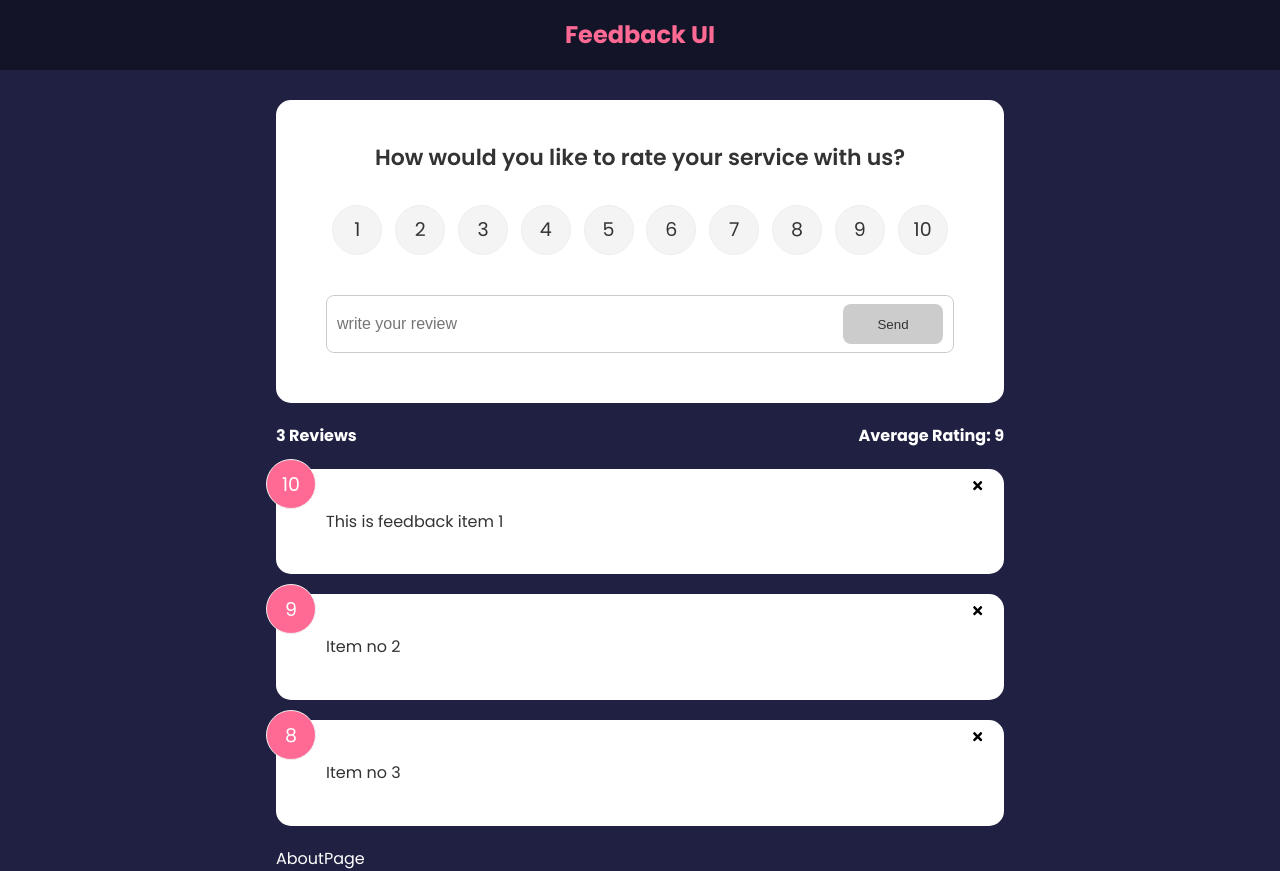
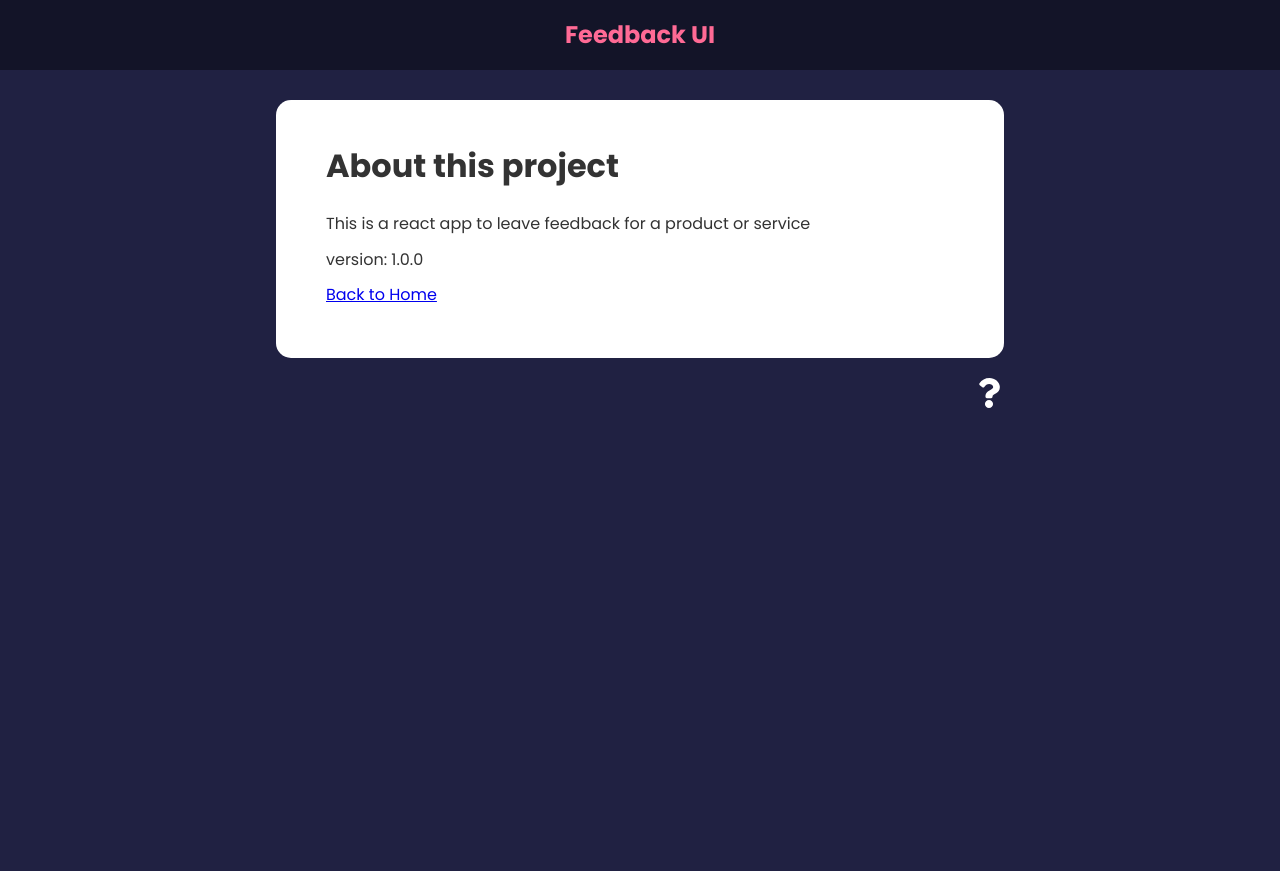
Before and after one commit to ridoankhan/feedback-app, a React (Create React App) app in the folder feedback-app/: page /about in a window 1280 px wide. After the commit the page ends 800 px from the top, so only its background shows below. Built offline with nearby package versions, Linux system fonts and the light colour scheme.

Commit message:
route added partially]

```diff
--- a/feedback-app/package.json
+++ b/feedback-app/package.json
@@ -10,7 +10,7 @@
     "react": "^18.2.0",
     "react-dom": "^18.2.0",
     "react-icons": "^4.4.0",
-    "react-router-dom": "^6.3.0",
+    "react-router-dom": "^6.4.0",
     "react-scripts": "^2.1.3",
     "uuid": "^9.0.0",
     "web-vitals": "^2.1.4"
--- a/feedback-app/src/App.js
+++ b/feedback-app/src/App.js
@@ -1,4 +1,5 @@
 import React, { useState } from 'react'
+import { BrowserRouter as Router, Route, Routes } from 'react-router-dom'
 import { v4 as uuidv4 } from 'uuid'
 import Header from './components/Header'
 import FeedbackList from './components/FeedbackList'
@@ -7,6 +8,7 @@
 import FeedbackStats from './components/FeedbackStats'
 import FeedbackForm from './components/FeedbackForm'
 import AboutPage from './components/pages/AboutPage'
+import AboutIconLink from './components/AboutIconLink'
 
 function App() {
   const [feedback, setFeedback] = useState(FeedbackData)
@@ -24,15 +26,32 @@
   }
 
   return (
-    <>
+    <Router>
       <Header />
       <div className='container'>
-        <FeedbackForm handleAdd={addFeedback} />
-        <FeedbackStats feedback={feedback} />
-        <FeedbackList feedback={feedback} handleDelete={deleteFeedback} />
-        <AboutPage />
+        <Routes>
+          <Route
+            exact
+            path='/'
+            element={
+              <>
+                <FeedbackForm handleAdd={addFeedback} />
+                <FeedbackStats feedback={feedback} />
+                <FeedbackList
+                  feedback={feedback}
+                  handleDelete={deleteFeedback}
+                />
+              </>
+            }
+          ></Route>
+
+          <Route path='/about' element={AboutPage()}>
+            About Page
+          </Route>
+        </Routes>
+        <AboutIconLink />
       </div>
-    </>
+    </Router>
   )
 }
 
--- /dev/null
+++ b/feedback-app/src/components/AboutIconLink.jsx
@@ -0,0 +1,15 @@
+import React from 'react'
+import { Link } from 'react-router-dom'
+import { FaQuestion } from 'react-icons/fa'
+
+function AboutIconLink() {
+  return (
+    <div className='about-link'>
+      <Link to='/about'>
+        <FaQuestion size={30} />
+      </Link>
+    </div>
+  )
+}
+
+export default AboutIconLink
--- a/feedback-app/src/components/pages/AboutPage.jsx
+++ b/feedback-app/src/components/pages/AboutPage.jsx
@@ -1,7 +1,20 @@
 import React from 'react'
+import { Link } from 'react-router-dom'
+import Card from '../shared/Card'
 
 function AboutPage() {
-  return <div>AboutPage</div>
+  return (
+    <Card>
+      <div className='about'>
+        <h1>About this project</h1>
+        <p>This is a react app to leave feedback for a product or service</p>
+        <p>version: 1.0.0</p>
+        <p>
+          <Link to='/'>Back to Home</Link>
+        </p>
+      </div>
+    </Card>
+  )
 }
 
 export default AboutPage
--- a/feedback-app/src/components/shared/Button.jsx
+++ b/feedback-app/src/components/shared/Button.jsx
@@ -1,5 +1,5 @@
 import React from 'react'
-// import { PropTypes } from 'react'
+import { PropTypes } from 'prop-types'
 
 function Button({ children, version, type, isDisabled }) {
   return (
@@ -9,17 +9,17 @@
   )
 }
 
-// Button.defaultProps = {
-//   version: 'primary',
-//   type: 'button',
-//   isDisabled: true,
-// }
+Button.defaultProps = {
+  version: 'primary',
+  type: 'button',
+  isDisabled: true,
+}
 
-// Button.propTypes = {
-//   children: PropTypes.node.isRequired,
-//   version: PropTypes.string,
-//   type: PropTypes.string,
-//   isDisabled: PropTypes.bool,
-// }
+Button.propTypes = {
+  children: PropTypes.node.isRequired,
+  version: PropTypes.string,
+  type: PropTypes.string,
+  isDisabled: PropTypes.bool,
+}
 
 export default Button
```
Also changed, not shown: feedback-app/src/components/FeedbackItem.jsx (+6 -6 lines), feedback-app/src/components/shared/Card.jsx (+5 -4 lines), 1 other file (tests, documents, lock files or other folders).
